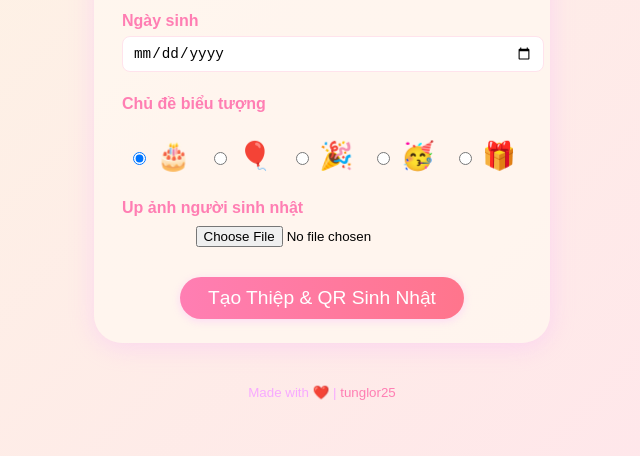
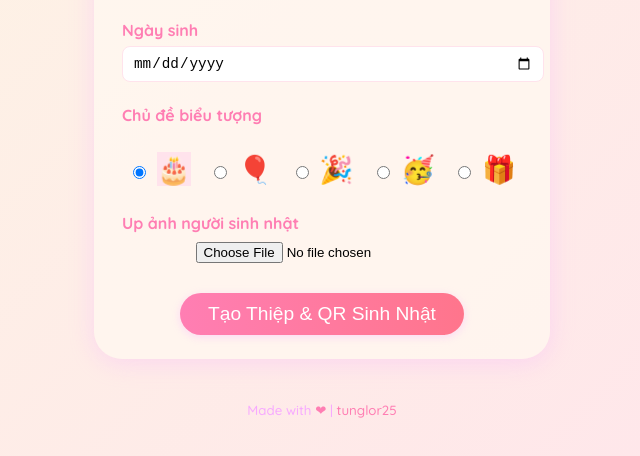
Before and after one commit to tunglor25/birthday, a plain HTML site: page index.html in a window 1280 px wide. Shown: the part 276-732 px from the top of the page, without its empty margins (318-958 px from the left). Drawn offline with Linux system fonts and the light colour scheme.

Commit message:
Update index.html

```diff
--- a/index.html
+++ b/index.html
@@ -6,6 +6,7 @@
   <title>Tổ chức Sinh Nhật Online</title>
   <link rel="stylesheet" href="style.css">
   <link rel="icon" type="image/png" href="https://cdn.jsdelivr.net/gh/twitter/twemoji@14.0.2/assets/72x72/1f382.png">
+  <link href="https://fonts.googleapis.com/css2?family=Quicksand:wght@500;700&display=swap" rel="stylesheet">
 </head>
 <body>
   <div class="container">
@@ -19,11 +20,11 @@
 
       <label>Chủ đề biểu tượng</label>
       <div class="emoji-picker">
-        <label><input type="radio" name="emoji" value="🎂" checked> 🎂</label>
-        <label><input type="radio" name="emoji" value="🎈"> 🎈</label>
-        <label><input type="radio" name="emoji" value="🎉"> 🎉</label>
-        <label><input type="radio" name="emoji" value="🥳"> 🥳</label>
-        <label><input type="radio" name="emoji" value="🎁"> 🎁</label>
+        <label><input type="radio" name="emoji" value="🎂" checked> <span>🎂</span></label>
+        <label><input type="radio" name="emoji" value="🎈"> <span>🎈</span></label>
+        <label><input type="radio" name="emoji" value="🎉"> <span>🎉</span></label>
+        <label><input type="radio" name="emoji" value="🥳"> <span>🥳</span></label>
+        <label><input type="radio" name="emoji" value="🎁"> <span>🎁</span></label>
       </div>
 
       <label>Up ảnh người sinh nhật</label>
@@ -40,9 +41,10 @@
     </div>
   </div>
   <footer>
-    <small>Made with ❤️ | <a href="https://github.com/tunglor25" target="_blank">tunglor25</a></small>
+    <small>Made with <span style="color:#ff7eb3;">&#10084;</span> | <a href="https://github.com/tunglor25" target="_blank">tunglor25</a></small>
   </footer>
-  <script src="https://cdn.jsdelivr.net/npm/qrcodejs@1.0.0/qrcode.min.js"></script>
+  <!-- Quyết định dùng cdnjs để chắc chắn -->
+  <script src="https://cdnjs.cloudflare.com/ajax/libs/qrcodejs/1.0.0/qrcode.min.js"></script>
   <script src="script.js"></script>
 </body>
 </html>
```
